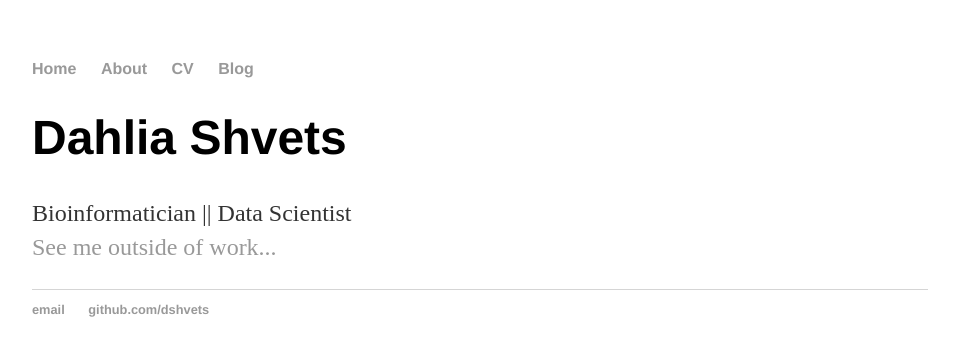
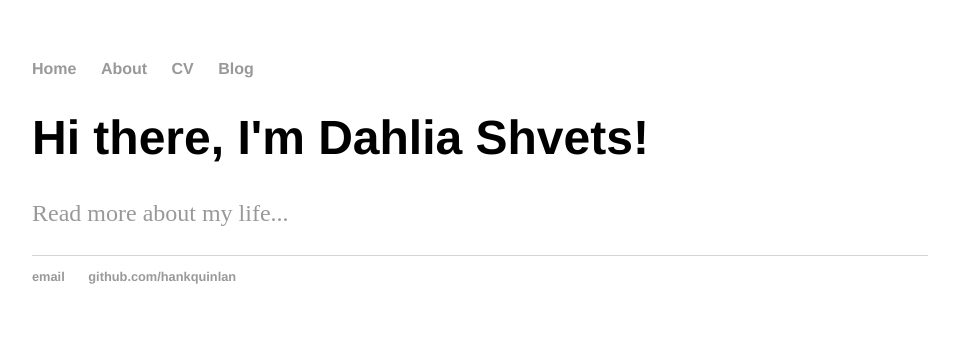
Before and after one commit to dshvets/dshvets.github.io, a Jekyll site: the page built from index.html, in a window 1280 px wide. Shown: the top 356 px of the page, without its empty margins (160-1119 px from the left). Built offline with Jekyll 4.4.1, drawn with Linux system fonts in a browser that asks for light colours.

Commit message:
Update index.html

```diff
--- a/index.html
+++ b/index.html
@@ -1,30 +1,8 @@
-<!DOCTYPE html>
-<html>
-	<head>
-		<title>Dahlia Shvets</title>
-		<!-- link to main stylesheet -->
-		<link rel="stylesheet" type="text/css" href="/css/main.css">
-	</head>
-	<body>
-		<nav>
-    		<ul>
-        		<li><a href="/">Home</a></li>
-	        	<li><a href="/about">About</a></li>
-        		<li><a href="/cv">CV</a></li>
-        		<li><a href="/blog">Blog</a></li>
-    		</ul>
-		</nav>
-		<div class="container">
-    		<div class="blurb">
-        		<h1>Dahlia Shvets</h1>
-				<p>Bioinformatician || Data Scientist <br> <a href="https://www.instagram.com/shvetsdahlia/">See me outside of work...</a></p>
-    		</div><!-- /.blurb -->
-		</div><!-- /.container -->
-		<footer>
-    		<ul>
-        		<li><a href="dahliashvets@gmail.com">email</a></li>
-        		<li><a href="https://github.com/dshvets">github.com/dshvets</a></li>
-			</ul>
-		</footer>
-	</body>
-</html>
+---
+layout: default
+title: Dahli Shvets
+---
+<div class="blurb">
+	<h1>Hi there, I'm Dahlia Shvets!</h1>
+	<p> <a href="/about">Read more about my life...</a></p>
+</div><!-- /.blurb -->
```
